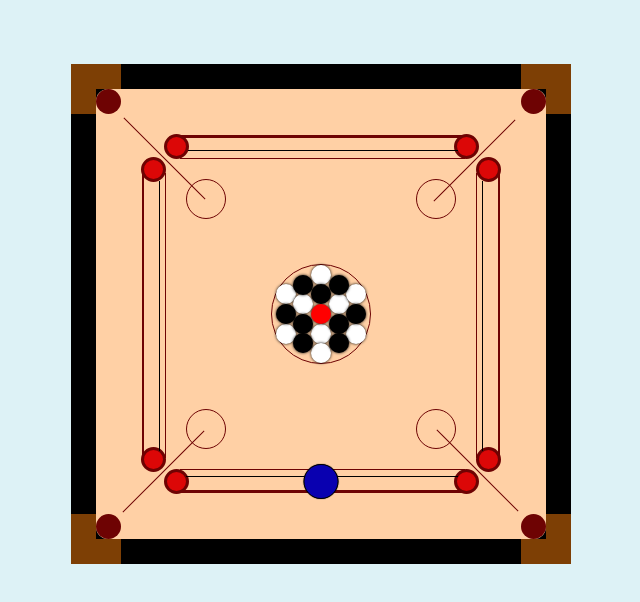
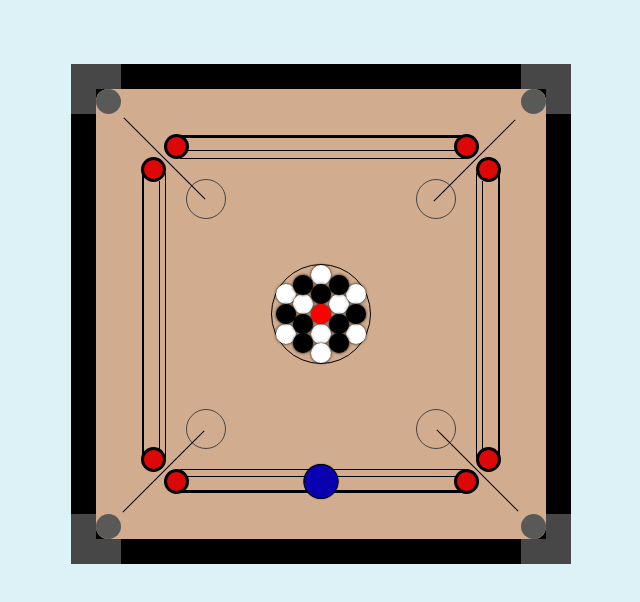
Before and after one commit to rakib119/carrom, a plain HTML site: page index.html in a window 1280 px wide. Shown: the whole page, without its empty margins (319-959 px from the left). Drawn offline with nearby package versions, Linux system fonts and the light colour scheme.

Commit message:
final commit

```diff
--- a/css/style.css
+++ b/css/style.css
@@ -12,41 +12,39 @@ body{
     position: relative;
 }
 .main{
+
     width: 450px;
     height: 450px;
-    background: #FFD0A5;
+    background: #d1ac8e;
     box-sizing: border-box;
     position: absolute;
     top: 25px;
     left: 25px;
     bottom: 25px;
     right: 25px;
-    /* border:18px solid #1c1c1c; */
     border-radius: 12px;
-    /* box-shadow: inset(0 0 10px 10px rgb(235, 227, 227)); */
 
 }
-
+/* sidebar-corner */
+.sidebar-corner{
+ background: #474747 !important;
+}
 /* ======= Bottom Extra part ======== */
 .top-left-up{
  width: 50px;
  height: 25px;
- background: #7d3f05;
  position: absolute;
  top: 0;
 }
 .top-left-down{
  width: 25px;
  height: 50px;
- /* background: #fff; */
- background:  #7d3f05;
  position: absolute;
  top: 0;
 }
 .top-right-up{
  width: 50px;
  height: 25px;
- background: #7d3f05;
  position: absolute;
  top: 0;
  right: 0;
@@ -54,8 +52,6 @@ body{
 .top-right-down{
  width: 25px;
  height: 50px;
- /* background: #fff; */
- background:  #7d3f05;
  position: absolute;
  top: 0;
  right: 0;
@@ -64,22 +60,18 @@ body{
 .bottom-left-up{
  width: 50px;
  height: 25px;
- background: #7d3f05;
  position: absolute;
  bottom: 0;
 }
 .bottom-left-down{
  width: 25px;
  height: 50px;
- /* background: #fff; */
- background:  #7d3f05;
  position: absolute;
  bottom: 0;
 }
 .bottom-right-up{
  width: 50px;
  height: 25px;
- background: #7d3f05;
  position: absolute;
  bottom: 0;
  right: 0;
@@ -87,8 +79,6 @@ body{
 .bottom-right-down{
  width: 25px;
  height: 50px;
- /* background: #fff; */
- background:  #7d3f05;
  position: absolute;
  bottom: 0;
  right: 0;
@@ -97,9 +87,8 @@ body{
  .hole-circle{
     width: 25px;
     height: 25px;
-    /* color: #4a4948; */
     border-radius: 50%;
-    background: rgb(110, 3, 3);
+    background: #595958
  }
 
  /* ====== net hole positioning ====== */
@@ -129,7 +118,7 @@ body{
     height: 25px;
     border-radius: 50%;
     background: rgb(220, 7, 7);
-    border: 3px solid rgba(110, 3, 3,2);
+    border: 3px solid #000;
  }
 
  /*==========Base top============*/
@@ -146,7 +135,7 @@ body{
  .base-top-1::before{
     content: '';
     position: absolute;
-    background: rgba(110, 3, 3,2);
+    background: #000;
     left: 13px;
     top: -2px;
     height: 3px;
@@ -155,7 +144,7 @@ body{
  .base-top-1::after{
     content: '';
     position: absolute;
-    background: rgba(110, 3, 3,2);
+    background: #000;
     top: 21px;
     left: 13px;
     height: 1px;
@@ -185,7 +174,7 @@ body{
  .base-bottom-1::before{
     content: '';
     position: absolute;
-    background: rgba(110, 3, 3,2);
+    background: #000;
     left: 13px;
     bottom: -2px;
     height: 3px;
@@ -194,7 +183,7 @@ body{
  .base-bottom-1::after{
     content: '';
     position: absolute;
-    background: rgba(110, 3, 3,2);
+    background: #000;
     bottom: 21px;
     left: 13px;
     height: 1px;
@@ -223,7 +212,7 @@ body{
  .base-left-1::before{
     content: '';
     position: absolute;
-    background: rgba(110, 3, 3,2);
+    background: #000;
     top: 13px;
     left: -2px;
     width: 2px;
@@ -232,7 +221,7 @@ body{
  .base-left-1::after{
     content: '';
     position: absolute;
-    background: rgba(110, 3, 3,2);
+    background: #000;
     top: 13px;
     left: 21px;
     width: 1px;
@@ -262,7 +251,7 @@ body{
  .base-right-1::before{
     content: '';
     position: absolute;
-    background: rgba(110, 3, 3,2);
+    background: #000;
     top: 13px;
     right: -2px;
     width: 2px;
@@ -271,7 +260,7 @@ body{
  .base-right-1::after{
     content: '';
     position: absolute;
-    background: rgba(110, 3, 3,2);
+    background: #000;
     top: 13px;
     right: 21px;
     width: 1px;
@@ -295,14 +284,14 @@ body{
     top: 50%;
     left: 50%;
     transform: translate(-50%,-50%);
-    border: 1px solid  rgba(110, 3, 3,2);
+    border: 1px solid  #000;
 }
 /* ======== Arrow ========*/
 .arrow{
     width: 40px;
     height: 40px;
     border-radius: 50%;
-    border: 1px solid  rgba(110, 3, 3,2);
+    border: 1px solid  #464444;
 }
 .a-top-left{
    position: absolute;
@@ -315,7 +304,7 @@ body{
    transform: rotate(45deg);
    width: 115px;
    height: 1px;
-   background: rgba(110, 3, 3,2);
+   background: #000;
    top: -22.5px;
    left: -80px;
 }
@@ -330,7 +319,7 @@ body{
    transform: rotate(-45deg);
    width: 115px;
    height: 1px;
-   background: rgba(110, 3, 3,2);
+   background: #000;
    top: -20.5px;
    right: -77px;
 }
@@ -345,7 +334,7 @@ body{
    transform: rotate(-45deg);
    width: 115px;
    height: 1px;
-   background: rgba(110, 3, 3,2);
+   background: #000;
    top: 60.5px;
    left: -81px;
 }
@@ -360,7 +349,7 @@ body{
    transform: rotate(45deg);
    width: 115px;
    height: 1px;
-   background: rgba(110, 3, 3,2);
+   background: #000;
    top: 60px;
    right: -80px;
 }
--- a/index.html
+++ b/index.html
@@ -12,14 +12,14 @@
 <body class="body ">
     <div class="board-layout">
         <div class="sidebar">
-            <div class="top-left-up"></div>
-            <div class="top-left-down"></div>
-            <div class="top-right-down"></div>
-            <div class="top-right-up"></div>
-            <div class="bottom-left-up"></div>
-            <div class="bottom-left-down"></div>
-            <div class="bottom-right-up"></div>
-            <div class="bottom-right-down"></div>
+            <div class="sidebar-corner top-left-up"></div>
+            <div class="sidebar-corner top-left-down"></div>
+            <div class="sidebar-corner top-right-down"></div>
+            <div class="sidebar-corner top-right-up"></div>
+            <div class="sidebar-corner bottom-left-up"></div>
+            <div class="sidebar-corner bottom-left-down"></div>
+            <div class="sidebar-corner bottom-right-up"></div>
+            <div class="sidebar-corner bottom-right-down"></div>
             <div class="main">
                 <!-- hole-circle -->
                 <div class="hole-circle net-hole-top-left"></div>
```
